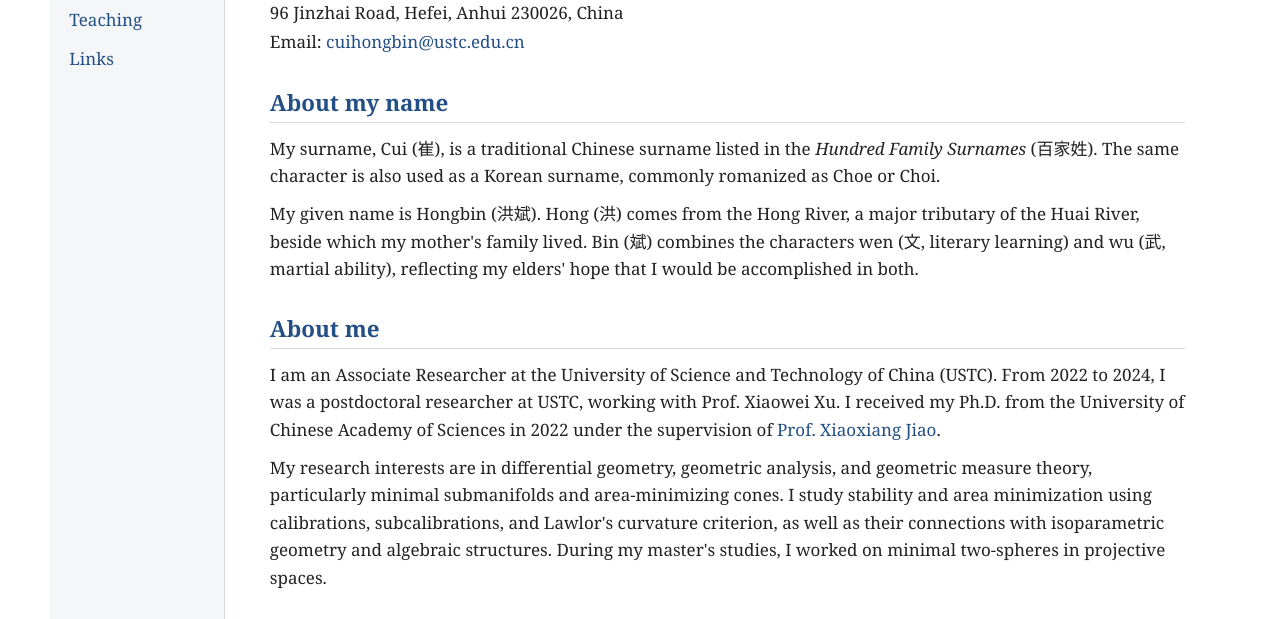
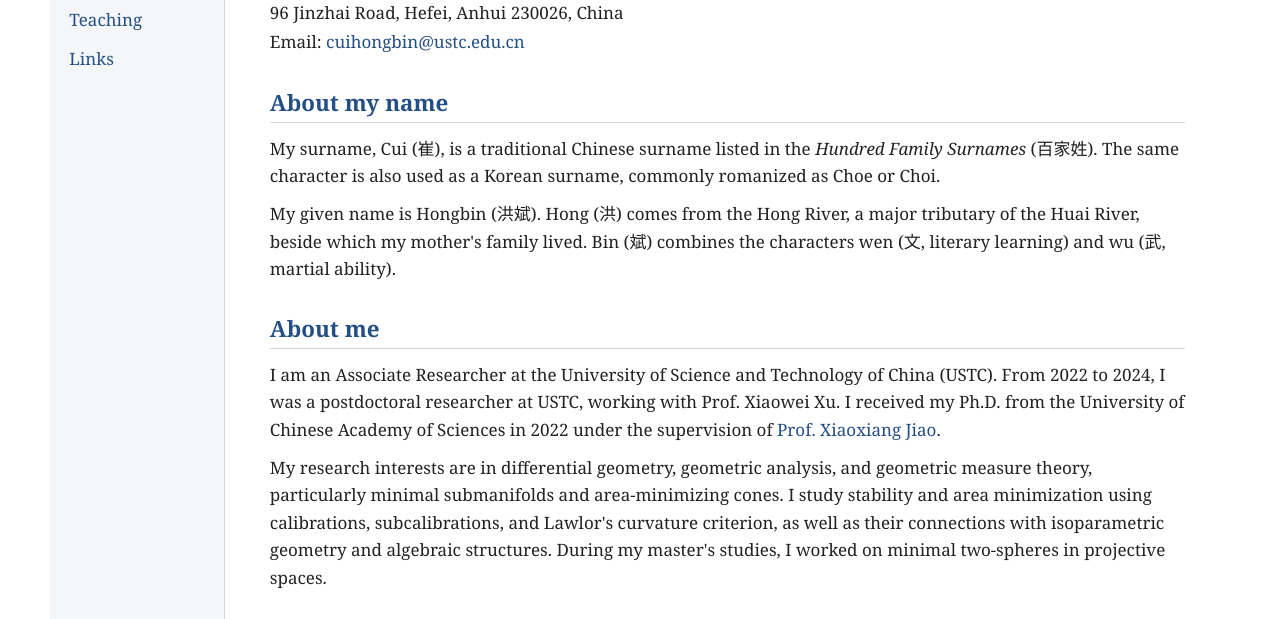
Before and after one commit to HongbinCui/HongbinCui.github.io, a plain HTML site: page index.html in a window 1280 px wide. Shown: the part 160-779 px from the top of the page. Drawn offline with Linux system fonts and the light colour scheme.

Commit message:
Edit personal description in index.html
Removed a sentence fragment that reflected elders' hopes.

```diff
--- a/index.html
+++ b/index.html
@@ -98,8 +98,7 @@
   My given name is Hongbin (洪斌). Hong (洪) comes from the Hong River,
   a major tributary of the Huai River, beside which my mother's family
   lived. Bin (斌) combines the characters wen (文, literary learning)
-  and wu (武, martial ability), reflecting my elders' hope that
-  I would be accomplished in both.
+  and wu (武, martial ability).
 </p>
 
       <section aria-labelledby="about">
```
